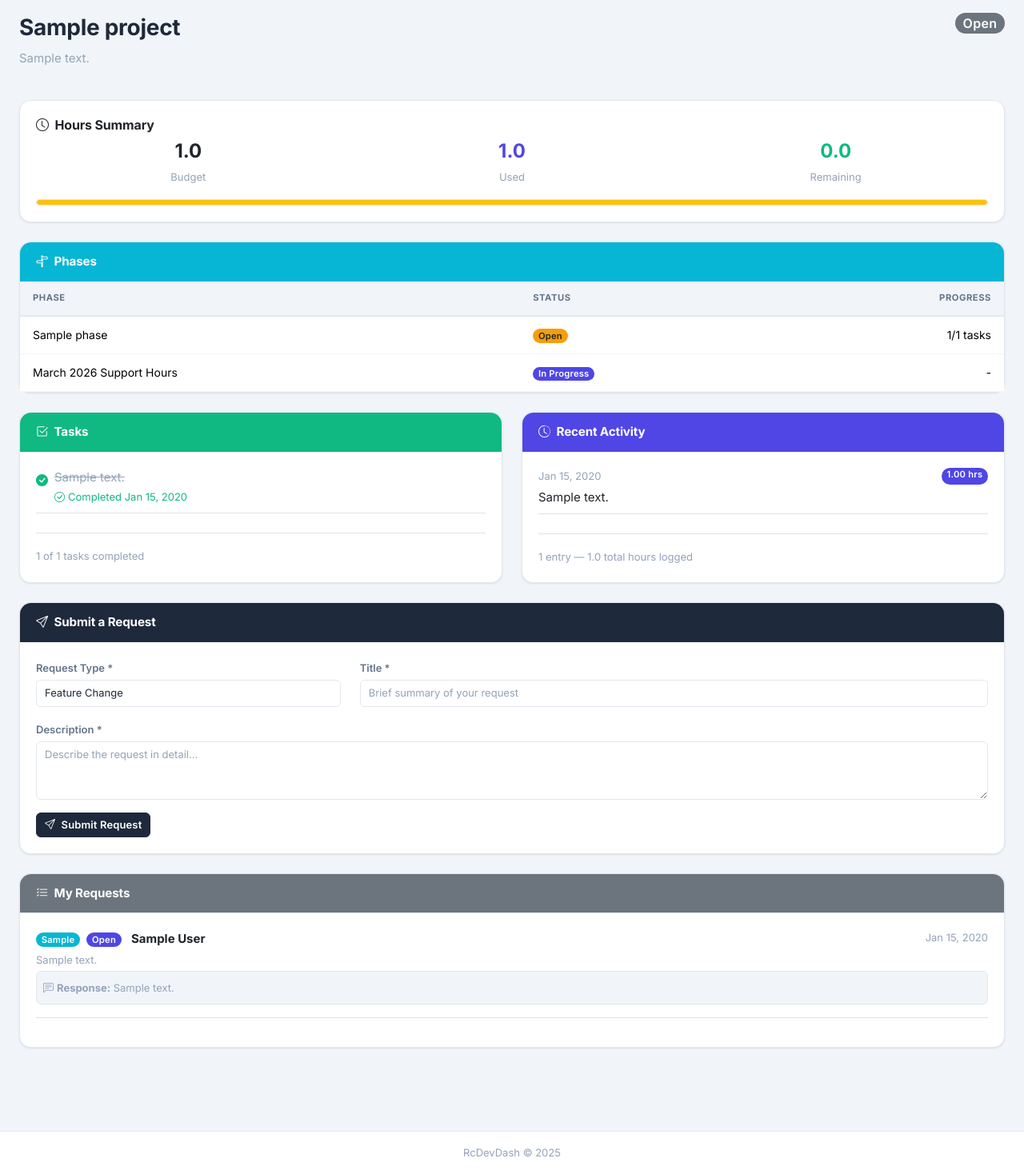
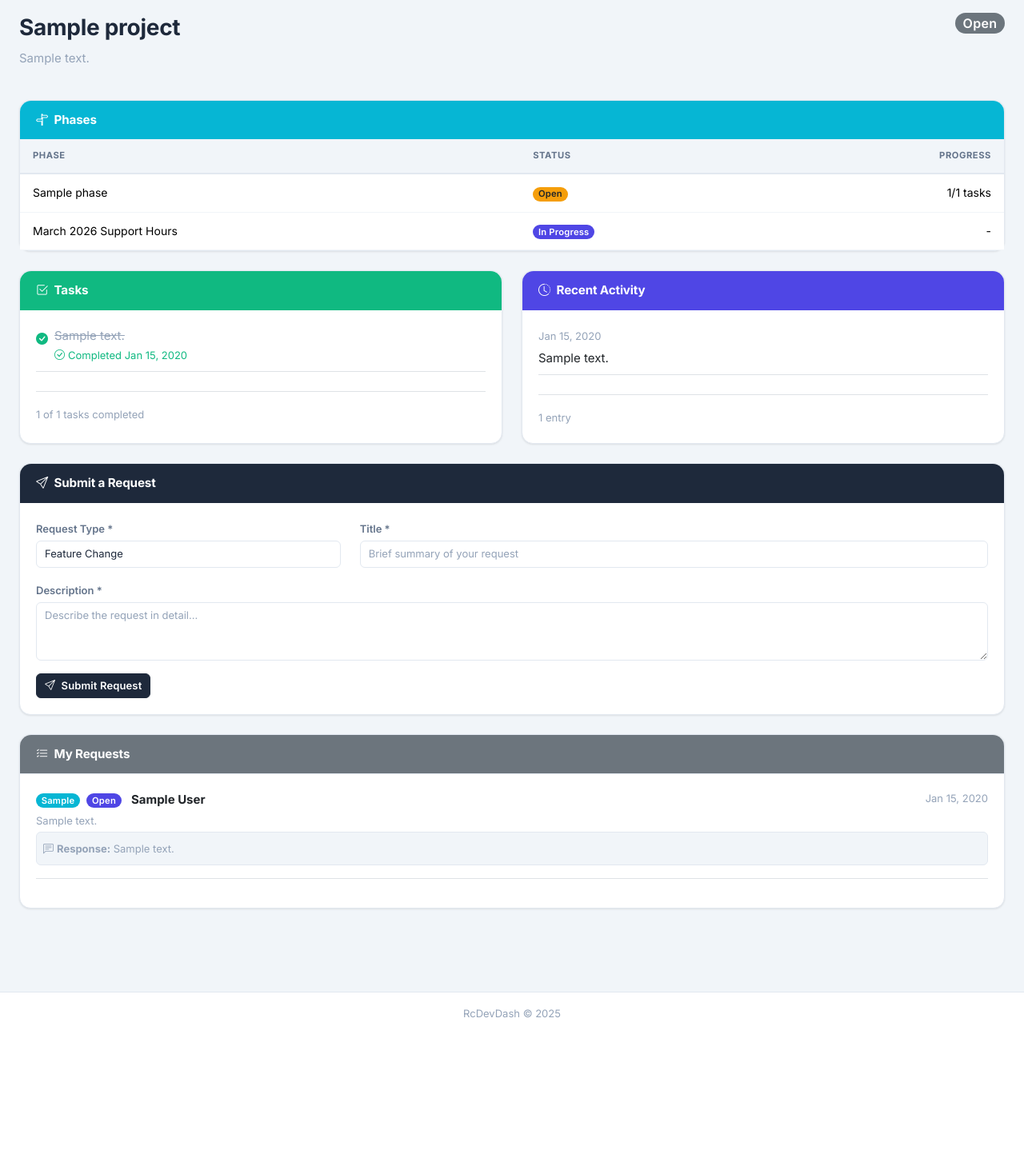
Before and after one commit to Right-Click-Dev/RcDevDash, a Flask app: template templates/customer_project_view.html in a window 1280 px wide. Shown: the part 124-1592 px from the top of the page at 80% size. After the commit the page ends 1396 px from the top, so only its background shows below. Run offline with Flask 3, Linux system fonts and the light colour scheme; the template is opened without the code that fills it: values that come from a table or form of the project are taken from there, others are empty; tables that the repository leaves empty hold one stand-in row (values such as "Sample post").

Commit message:
Customer no Hours displayed

```diff
--- a/templates/customer_project_view.html
+++ b/templates/customer_project_view.html
@@ -37,34 +37,6 @@
         {{ project.status|replace('_', ' ')|title }}
     </span>
 </div>
-
-<!-- Hours Summary -->
-{% if project.hours_budget > 0 %}
-<div class="card mb-4">
-    <div class="card-body">
-        <h5 class="card-title"><i class="bi bi-clock me-1"></i> Hours Summary</h5>
-        {% set pct = (project.hours_used / project.hours_budget * 100)|round(0)|int %}
-        <div class="row text-center mb-3">
-            <div class="col-4">
-                <div class="fw-bold fs-4">{{ "%.1f"|format(project.hours_budget) }}</div>
-                <small class="text-muted">Budget</small>
-            </div>
-            <div class="col-4">
-                <div class="fw-bold fs-4 text-primary">{{ "%.1f"|format(project.hours_used) }}</div>
-                <small class="text-muted">Used</small>
-            </div>
-            <div class="col-4">
-                <div class="fw-bold fs-4 text-{{ 'danger' if project.hours_remaining < 0 else 'success' }}">{{ "%.1f"|format(project.hours_remaining) }}</div>
-                <small class="text-muted">Remaining</small>
-            </div>
-        </div>
-        <div class="progress" style="height: 8px;">
-            <div class="progress-bar bg-{{ 'danger' if pct > 100 else 'warning' if pct > 80 else 'success' }}"
-                 style="width: {{ [pct, 100]|min }}%"></div>
-        </div>
-    </div>
-</div>
-{% endif %}
 
 <!-- Phases -->
 {% if phases %}
@@ -171,18 +143,14 @@
                 <div style="max-height: 500px; overflow-y: auto;">
                     {% for item in work_items %}
                     <div class="border-bottom pb-2 mb-2">
-                        <div class="d-flex justify-content-between">
-                            <small class="text-muted">{{ item.work_date|datetimeformat('%b %d, %Y') }}</small>
-                            <span class="badge bg-primary">{{ "%.2f"|format(item.hours) }} hrs</span>
-                        </div>
+                        <small class="text-muted">{{ item.work_date|datetimeformat('%b %d, %Y') }}</small>
                         <p class="mb-0 mt-1">{{ item.description }}</p>
                     </div>
                     {% endfor %}
                 </div>
                 <div class="mt-3 pt-3 border-top">
                     <small class="text-muted">
-                        {{ work_items|length }} entr{{ 'y' if work_items|length == 1 else 'ies' }} &mdash;
-                        {{ "%.1f"|format(work_items|sum(attribute='hours')) }} total hours logged
+                        {{ work_items|length }} entr{{ 'y' if work_items|length == 1 else 'ies' }}
                     </small>
                 </div>
                 {% else %}
```
